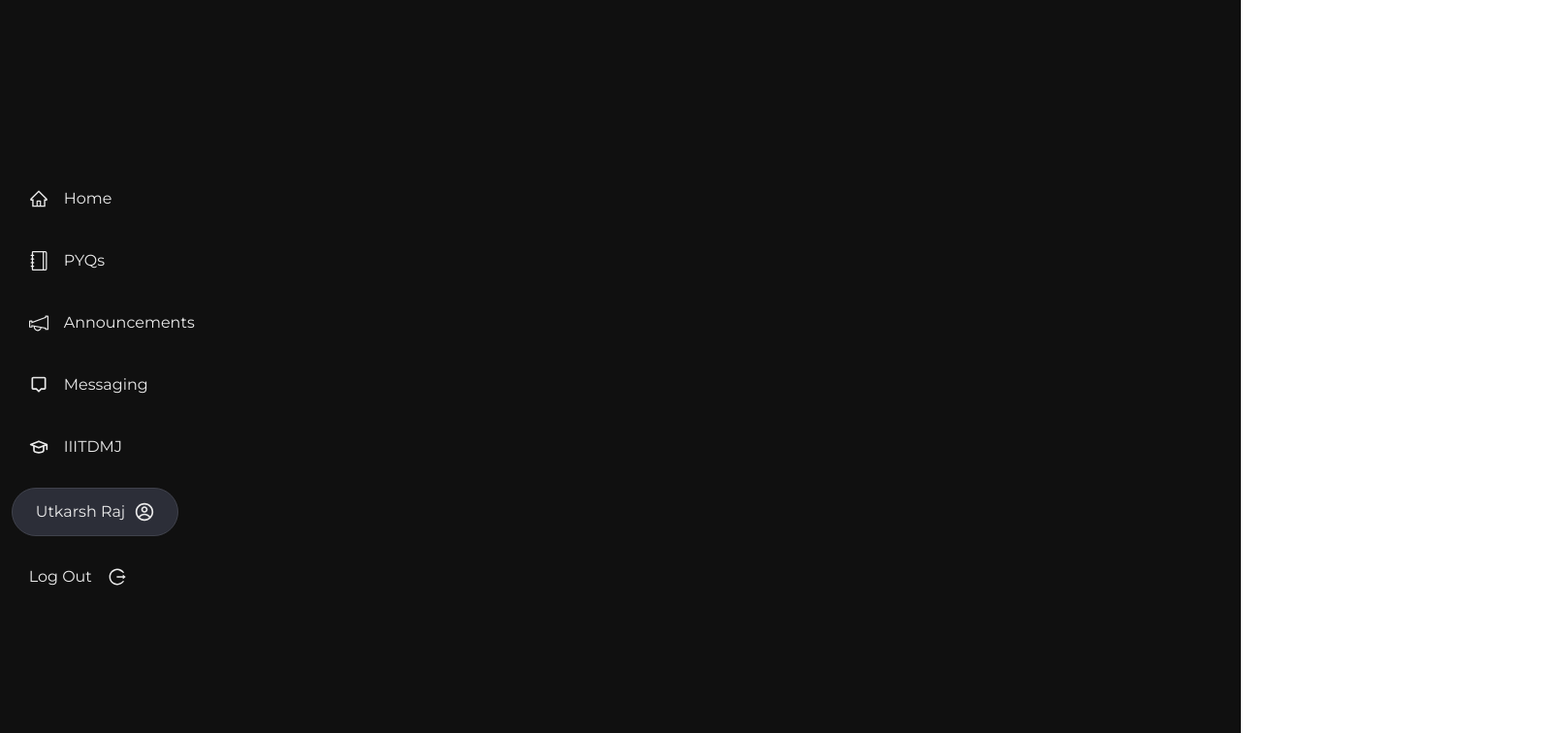
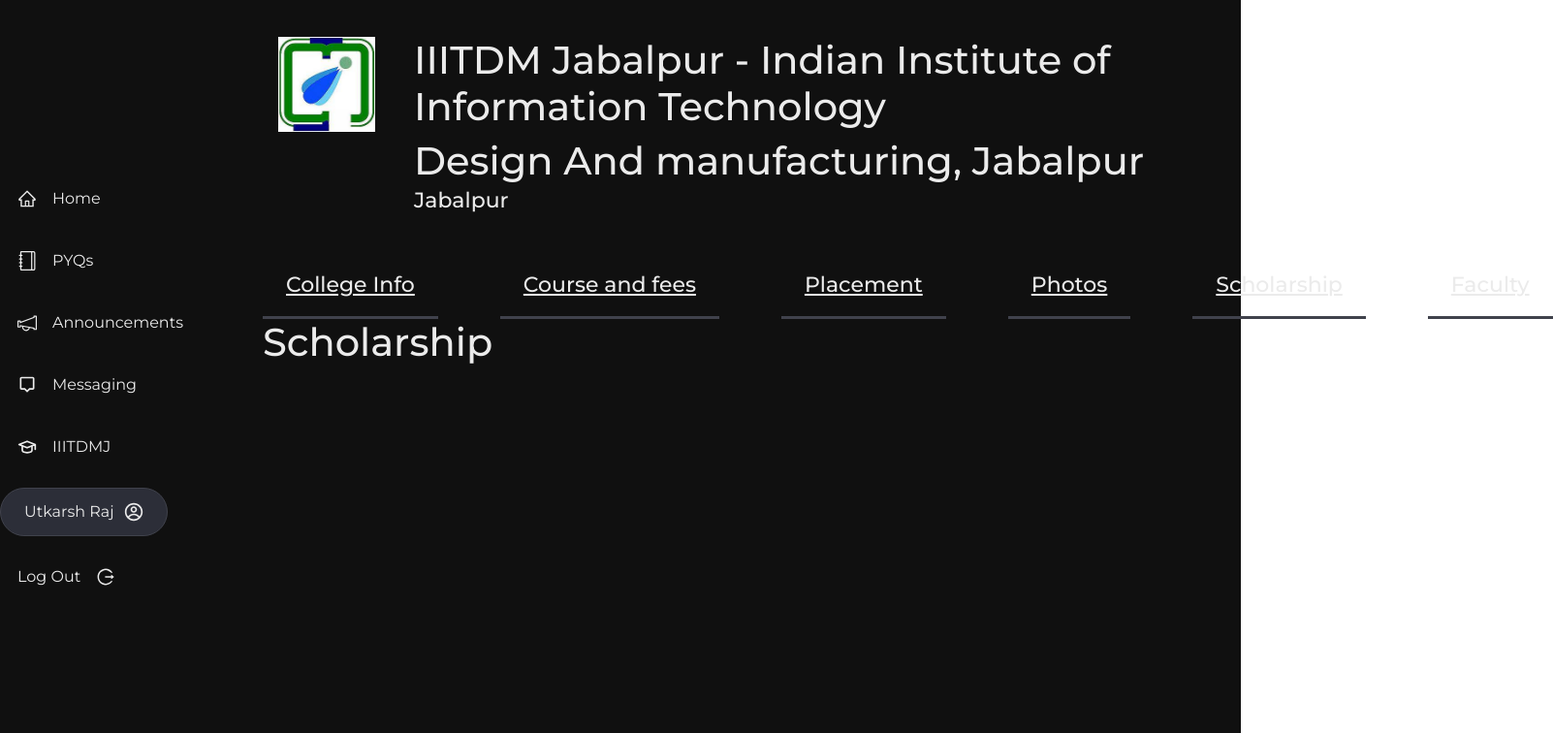
Before and after one commit to Shivkant-Chauhan/IIITDMJ-LinkUP, a React (Create React App) app in the folder client/: page /iiitdmj/scholarship in a window 1280 px wide. Shown: the top 756 px of the page at 97% size, 1602 px wide, since content can reach past the window. Built offline with nearby package versions, Linux system fonts and the light colour scheme; the HTML template or start-up script is replaced by a standard one.

Commit message:
iiitdmj nav-menu

```diff
--- a/client/src/App.js
+++ b/client/src/App.js
@@ -5,7 +5,14 @@
 import Navbar from "./components/navigation/Navbar";
 import User from "./components/user-profile/User";
 import Login from "./components/login/Login";
+import Navmenu from "./components/IIITDMJ/iiitdmj.jsx"
 
+import College from "./components/IIITDMJ/component/college.jsx";
+import Course from "./components/IIITDMJ/component/course.jsx";
+import Placements from "./components/IIITDMJ/component/placements.jsx";
+import Photos from "./components/IIITDMJ/component/photo.jsx"
+import Scholarship from "./components/IIITDMJ/component/scholarship.jsx"
+import Faculty from "./components/IIITDMJ/component/faculty.jsx";
 function App() {
   return (
     <Router>
@@ -31,6 +38,16 @@
             {/* <Route exact path="/" element={<Home />} /> */}
             <Route exact path="/user" element={<User />} />
             <Route exact path="/login" element={<Login />} />
+
+            <Route exact path="/iiitdmj" element={<Navmenu />}>
+            <Route path="/iiitdmj/course-and-fees" element={<Course/>}/>
+            <Route exact path="/iiitdmj/college-info" element={<College/>}/>
+            <Route path="/iiitdmj/placement" element={<Placements/>}/>
+            <Route path="/iiitdmj/photos" element={<Photos/>}/>
+            <Route path="/iiitdmj/scholarship" element={<Scholarship/>}/>
+            <Route path="/iiitdmj/faculty" element={<Faculty/>}/>
+            </Route>
+
           </Routes>
         </div>
       </div>
--- /dev/null
+++ b/client/src/components/IIITDMJ/component/college.jsx
@@ -0,0 +1,10 @@
+import React from "react";
+import "./style.css"
+export default function College() {
+    return (
+        <div>
+        <h1 >College</h1>
+        <p>hello</p>
+        </div>
+    );
+    }
--- /dev/null
+++ b/client/src/components/IIITDMJ/component/course.jsx
@@ -0,0 +1,9 @@
+import React from "react";
+import "./style.css"
+export default function College() {
+    return (
+        <div>
+        <h1 >College</h1>
+        </div>
+    );
+    }
--- /dev/null
+++ b/client/src/components/IIITDMJ/component/faculty.jsx
@@ -0,0 +1,9 @@
+import React from "react";
+import "./style.css"
+export default function Faculty() {
+    return (
+        <div>
+        <h1>Faculty</h1>
+        </div>
+    );
+    }
--- /dev/null
+++ b/client/src/components/IIITDMJ/component/photo.jsx
@@ -0,0 +1,9 @@
+import React from "react";
+import "./style.css"
+export default function Photo(){
+    return (
+        <div>
+        <h1>Photo</h1>
+        </div>
+    );
+}
--- /dev/null
+++ b/client/src/components/IIITDMJ/component/placements.jsx
@@ -0,0 +1,9 @@
+import React from "react";
+import "./style.css"
+export default function Placements() {
+  return (
+    <div>
+      <h1>Placements</h1>
+    </div>
+  );
+}
--- /dev/null
+++ b/client/src/components/IIITDMJ/component/scholarship.jsx
@@ -0,0 +1,10 @@
+import React from "react";
+import "./style.css"
+export default function Scholarship(){
+    console.log("Scholarship");
+    return (
+        <div>
+        <h1>Scholarship</h1>
+        </div>
+    );
+}
--- /dev/null
+++ b/client/src/components/IIITDMJ/component/style.css
@@ -0,0 +1,3 @@
+h1{
+    color : #EBEBEB;
+}
--- /dev/null
+++ b/client/src/components/IIITDMJ/iiitdmj.jsx
@@ -0,0 +1,36 @@
+import React from "react";
+import {Link,Outlet} from "react-router-dom";
+import "./iiitdmj.scss";
+import logo from "../../images/iiitdmj.jpeg";
+export default function  Navbar(){
+    return(
+            <>
+
+                <div className="iiitdmj-name">
+                <div className="iiitdmj-logo-parent">
+                    <img src={logo} alt="logo"  className="iiitdmj-logo" />
+                </div>
+                <div>
+                <h1>IIITDM Jabalpur - Indian Institute of Information Technology</h1>
+                <h1>Design And manufacturing, Jabalpur</h1>
+                <p>Jabalpur</p>
+                </div>
+                </div>
+
+                <nav className="nav-menu">
+                <ul>
+                    <li> <Link to="/iiitdmj/college-info" className="nav-menu-title" >College Info</Link></li>
+                    <li> <Link to="/iiitdmj/course-and-fees" className="nav-menu-title">Course and fees</Link></li>
+                    <li> <Link to="/iiitdmj/placement" className="nav-menu-title">Placement</Link></li>
+                    <li> <Link to="/iiitdmj/photos" className="nav-menu-title">Photos</Link></li>
+                    <li> <Link to="/iiitdmj/scholarship" className="nav-menu-title">Scholarship</Link></li>
+                    <li> <Link to="/iiitdmj/faculty" className="nav-menu-title">Faculty</Link></li>
+                </ul>
+            </nav>
+            <Outlet/>
+            </>
+
+
+
+    )
+}
--- /dev/null
+++ b/client/src/components/IIITDMJ/iiitdmj.scss
@@ -0,0 +1,65 @@
+* {
+    box-sizing: border-box;
+  }
+
+  body {
+    margin: 0;
+  }
+
+  .nav-menu{
+    /* margin-top: 50px; */
+
+  }
+  .nav-menu ul{
+    padding: 0;
+    margin: 0;
+    list-style: none;
+    display: flex;
+    gap: 4rem;
+
+  }
+    .nav-menu li{
+        padding: 1.5rem;
+        font-family: 'Montserrat';
+        font-style: normal;
+        font-weight: 500;
+        font-size: 22px;
+        line-height: 17px;
+        color: #EBEBEB;
+        flex: none;
+        order: 0;
+        flex-grow: 0;
+        border-bottom : 3.5px solid #40424c;
+    }
+
+    .nav-menu li:hover{
+        background-color: #2c2e38;
+    }
+    .nav-menu-title{
+        color: #EBEBEB
+    }
+    .iiitdmj-logo{
+        width: 100px;
+        height: 97.73px;
+    }
+    .iiitdmj-name{
+        font-family: 'Montserrat';
+        font-style: normal;
+        font-weight: 500;
+        font-size: 22px;
+        line-height: 17px;
+        color: #EBEBEB;
+        flex: none;
+        order: 0;
+        flex-grow: 0;
+        margin-left: 1rem;
+        margin-top: -90px;
+        margin-bottom: 30px;
+        display:flex;
+        gap:40px;
+    }
+    .iiitdmj-name-parent{
+      height: 100px;
+      width: 94px;
+      background-color: white;
+    }
--- a/client/src/components/navigation/Navbar.jsx
+++ b/client/src/components/navigation/Navbar.jsx
@@ -30,7 +30,7 @@
             <BiMessageAlt className="nav-icon" />
             Messaging
           </Link>
-          <Link to="/" className="nav-menu-items">
+          <Link to="/iiitdmj" className="nav-menu-items">
             <TbSchool className="nav-icon" />
             IIITDMJ
           </Link>
```
Also changed, not shown: client/src/components/IIITDMJ/main.jsx (added, +38 -0 lines), client/src/images/iiitdmj.jpeg (added).
